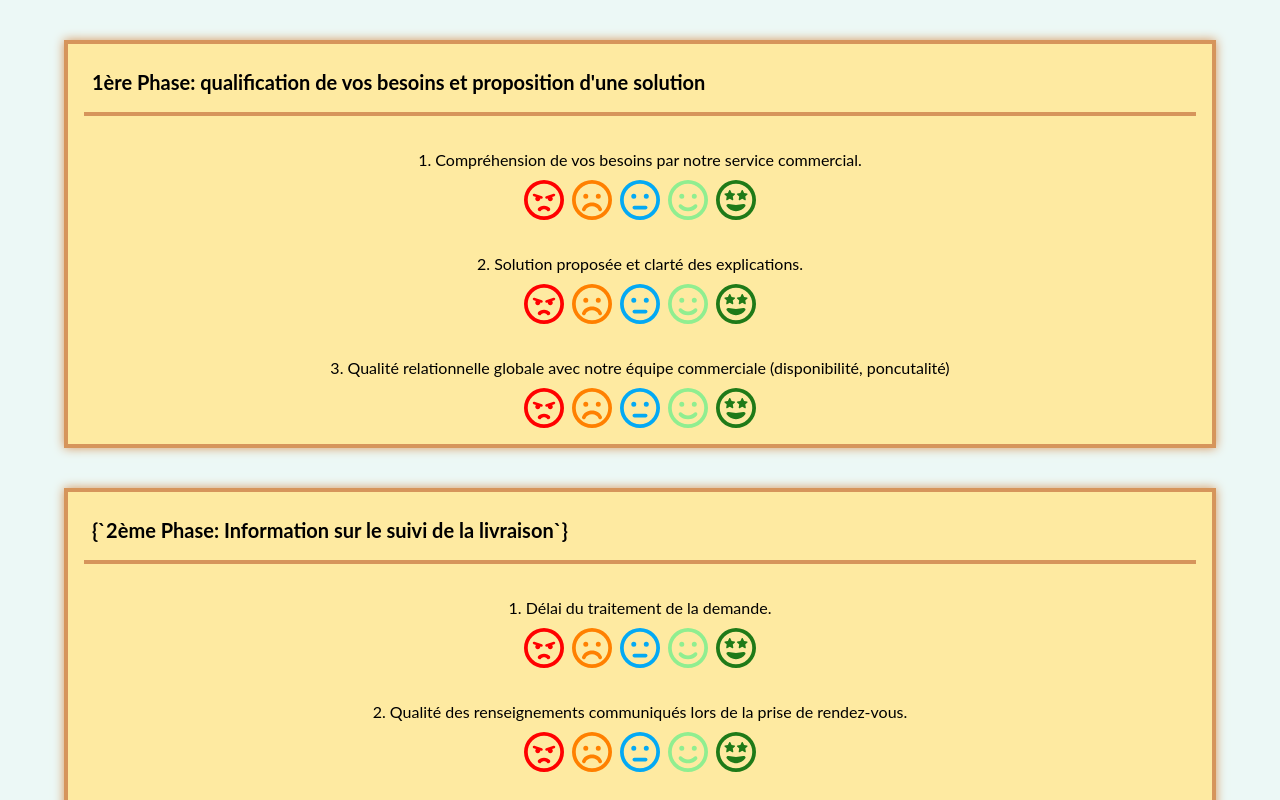
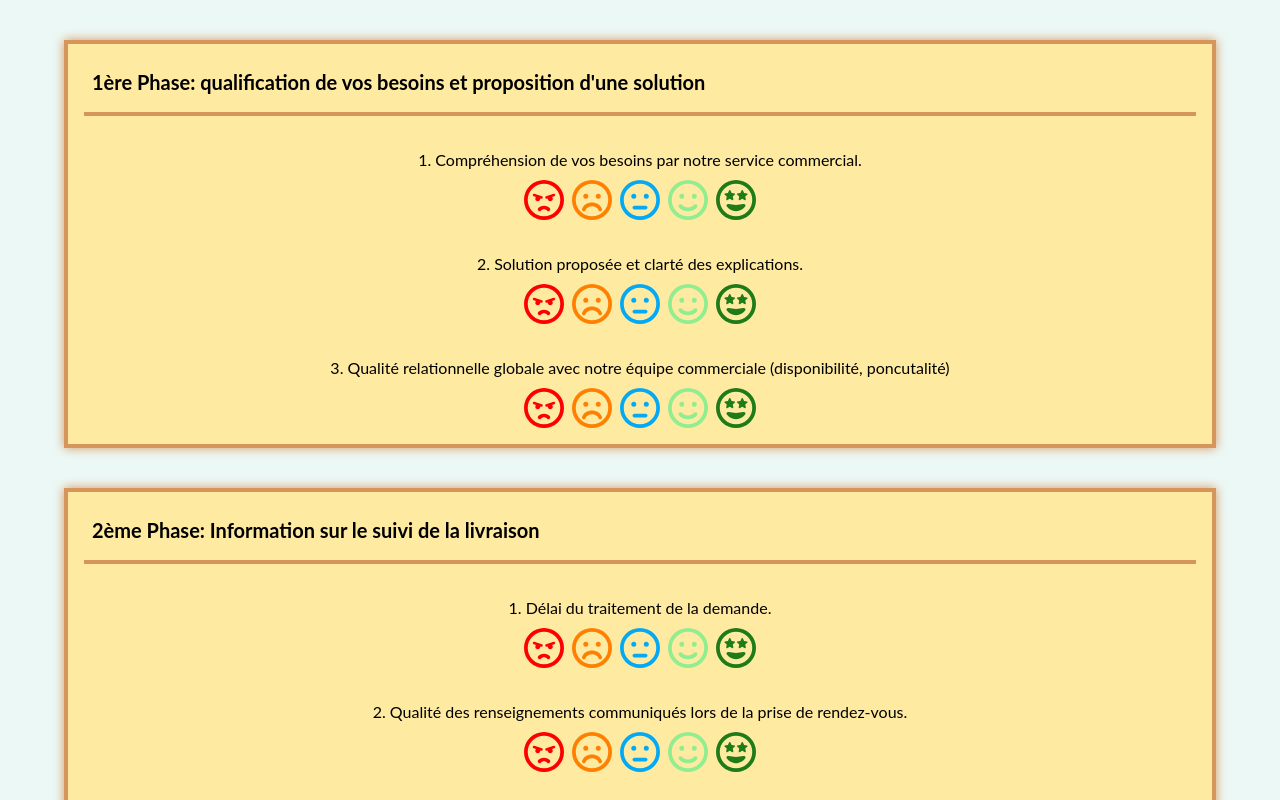
Before and after one commit to JordanSerafini/SLI-Form-V1, a React (Vite) app: page / in a window 1280 px wide. Shown: the top 800 px of the page. Built offline with nearby package versions, Linux system fonts and the light colour scheme.

Commit message:
first comit :sparkles:

```diff
--- a/src/App.jsx
+++ b/src/App.jsx
@@ -13,7 +13,7 @@ function App() {
 
                       {/*---------- 2eme Form ------------ */}
 
-      <FormLine title="{`2ème Phase: Information sur le suivi de la livraison`}">
+      <FormLine title="2ème Phase: Information sur le suivi de la livraison">
         {"1. Délai du traitement de la demande."}
         { "2. Qualité des renseignements communiqués lors de la prise de rendez-vous."}
         {"3. Qualité relationnelle globale avec notre équipe technique (disponibilité, ponctualité)"}
```
